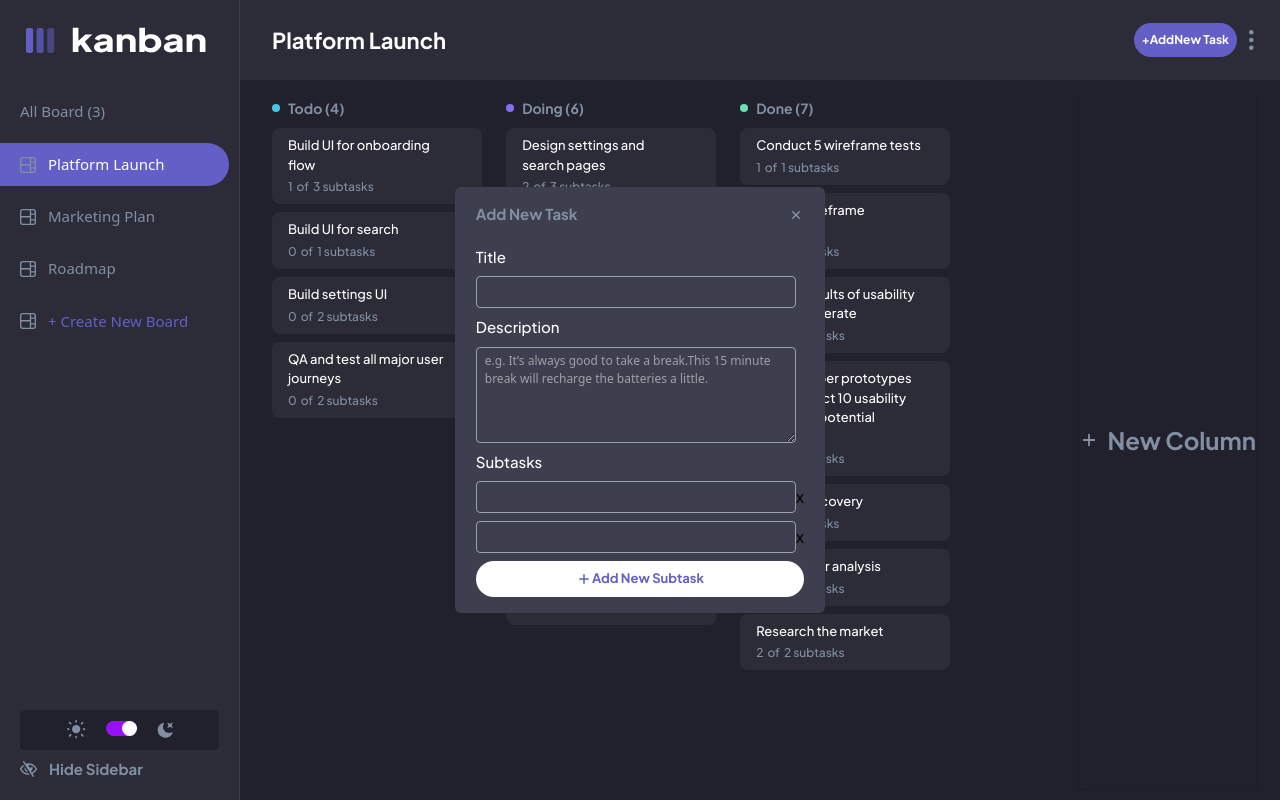
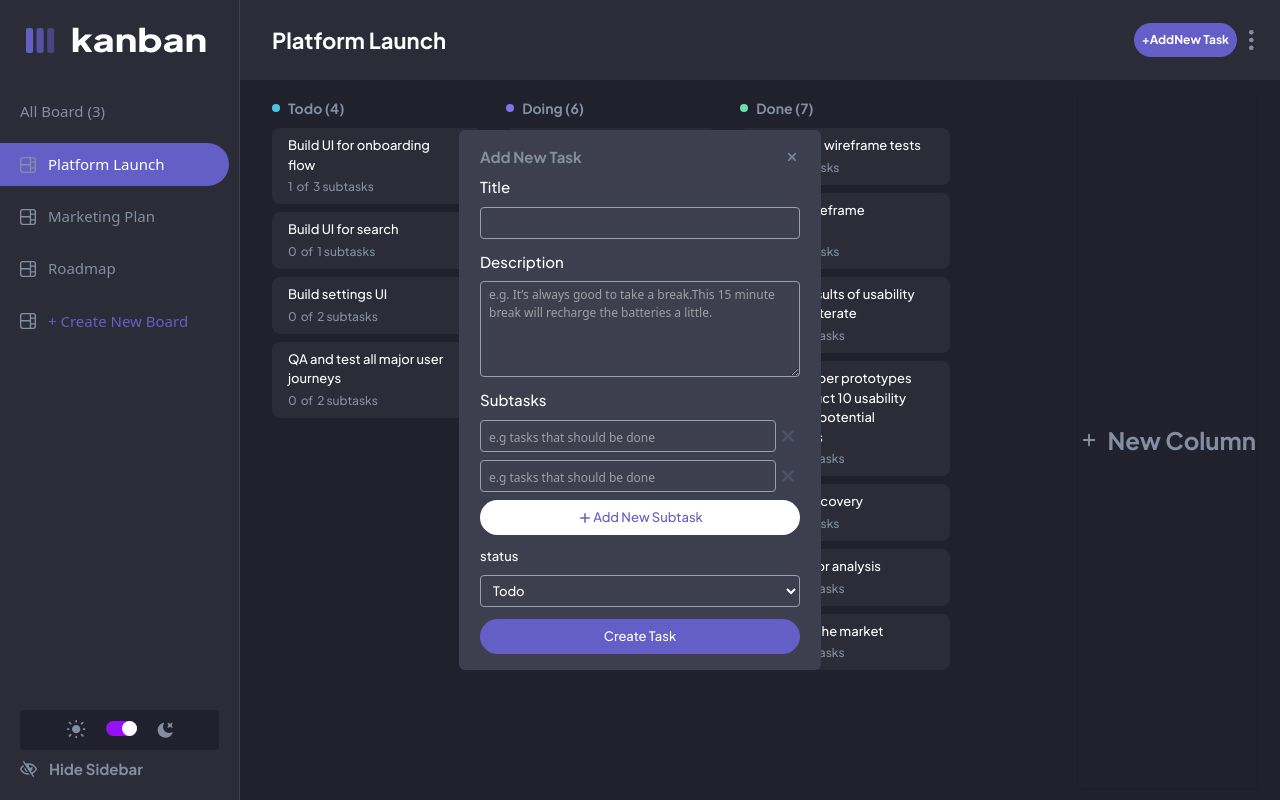
Before and after one commit to BigDahn/kanban_App, a React (Vite) app: page / in a window 1280 px wide. Both pictures are taken after a click on the button "+AddNew Task". Built offline with nearby package versions, Linux system fonts and the light colour scheme.

Commit message:
add new task 100%

```diff
--- a/src/components/AddTask.jsx
+++ b/src/components/AddTask.jsx
@@ -1,26 +1,72 @@
-import {
-  HandRaisedIcon,
-  PlusIcon,
-  XCircleIcon,
-  XMarkIcon,
-} from "@heroicons/react/16/solid";
+import { PlusIcon, XMarkIcon } from "@heroicons/react/16/solid";
+
 import { useState } from "react";
+import Select from "../ui/Select";
 
 function AddTask() {
-  const [numberSubtasks, setNumberSubtasks] = useState(2);
-  let newArray = Array.from({ length: numberSubtasks }, (s, i) => i);
+  const [subtasks, setSubTasks] = useState([
+    {
+      title: "",
+      isCompleted: false,
+    },
+    {
+      title: "",
+      isCompleted: false,
+    },
+  ]);
 
-  function increaseTasks() {
-    setNumberSubtasks((s) => s + 1);
-    console.log(numberSubtasks);
+  const [taskInfo, setTaskInfo] = useState({
+    title: "",
+    description: "",
+    status: "",
+  });
+
+  function handleChange(e) {
+    const { name, value } = e.target;
+
+    setTaskInfo({
+      ...taskInfo,
+      [name]: value,
+    });
+  }
+
+  function addmoreSubtasks() {
+    setSubTasks([
+      ...subtasks,
+      {
+        title: "",
+        isCompleted: false,
+      },
+    ]);
+  }
+
+  function removeInput(d) {
+    setSubTasks(subtasks.filter((s, i) => i !== d));
   }
 
   function handleSubmit(e) {
     e.preventDefault();
+    const { title, description, status } = taskInfo;
+
+    const data = {
+      title: title,
+      description: description,
+      status: status,
+      subtasks: subtasks,
+    };
+
+    console.log(data);
+  }
+
+  function subTasks(e, i) {
+    const { value, name } = e.target;
+    let newSubtasks = [...subtasks];
+    newSubtasks[i][name] = value;
+    setSubTasks(newSubtasks);
   }
 
   return (
-    <div className="absolute inset-0 max-h-min flex flex-col gap-5 items-start max-w-fit px-[1.3rem] py-4  m-auto rounded-md bg-primary-500">
+    <div className="absolute inset-0 max-h-min flex flex-col gap-2 items-start max-w-fit px-[1.3rem] py-4  m-auto rounded-md bg-primary-500">
       <div className="flex items-center justify-between w-full ">
         <h3 className="text-[15px] font-plus-jakarta-sans font-bold text-primary-600">
           Add New Task
@@ -28,10 +74,10 @@ function AddTask() {
         <XMarkIcon
           className="size-4 text-primary-600 hover:text-primary-100"
           role="button"
-          // onClick={() => dispatch(closeColumnModal())}
+          //nClick={() => dispatch(closeColumnModal())}
         />
       </div>
-      <form className="flex flex-col  gap-2" onSubmit={(e) => handleSubmit(e)}>
+      <form className="flex flex-col  gap-3" onSubmit={(e) => handleSubmit(e)}>
         <div className="flex flex-col gap-2">
           <label
             htmlFor="title"
@@ -40,47 +86,70 @@ function AddTask() {
             Title
           </label>
           <input
+            id="title"
             name="title"
             type="text"
+            onChange={handleChange}
             className="bg-transparent border-1 border-gray-400 outline-none  w-[20rem] h-[2rem] px-2 rounded-sm text-white hover:border-primary-100 cursor-pointer"
           />
         </div>
         <div className="flex flex-col gap-2">
           <label
-            htmlFor="Description"
+            htmlFor="description"
             className="text-[15px] font-plus-jakarta-sans font-medium text-white"
           >
             Description
           </label>
           <textarea
-            name="Description"
+            id="description"
+            name="description"
             type="text"
+            onChange={handleChange}
             placeholder="e.g. It’s always good to take a break.This 15 minute break will recharge the batteries a little."
             className="bg-transparent border-1 border-gray-400 text-[12px] outline-none  w-[20rem] h-[6rem] py-1 flex items-start justify-start px-2 rounded-sm text-white hover:border-primary-100 cursor-pointer"
           />
         </div>
         <div className="flex flex-col gap-2">
           <label
-            htmlFor="subtasks"
+            htmlFor="title"
             className="text-[15px] font-plus-jakarta-sans font-medium text-white"
           >
             Subtasks
           </label>
-          {newArray.map((s, i) => {
+          {subtasks.map((s, i) => {
             return (
-              <div key={i}>
-                <input className="bg-transparent border-1 border-gray-400 outline-none  w-[20rem] h-[2rem] px-2 rounded-sm text-white hover:border-primary-100 cursor-pointer" />
-                <button>x</button>
+              <div
+                key={i}
+                className="w-[20rem] flex items-center justify-start"
+              >
+                <input
+                  onChange={(e) => subTasks(e, i)}
+                  name="title"
+                  placeholder="e.g tasks that should be done "
+                  className="bg-transparent border-1 border-gray-400 outline-none w-full  h-[2rem] px-2 rounded-sm text-white hover:border-primary-100 cursor-pointer placeholder:text-[12px]"
+                />
+                <button onClick={() => removeInput(i)}>
+                  <XMarkIcon className="size-6 text-gray-600" />
+                </button>
               </div>
             );
           })}{" "}
           <button
-            className="bg-white rounded-full flex items-center justify-center text-primary-100 text-[13px] py-2 font-bold font-plus-jakarta-sans"
-            onClick={() => increaseTasks()}
+            className="bg-white rounded-full flex items-center justify-center text-primary-100 text-[13px] py-2 font-medium font-plus-jakarta-sans"
+            onClick={() => addmoreSubtasks()}
           >
             <PlusIcon className="size-4" /> Add New Subtask
           </button>
         </div>
+        <div className="flex flex-col gap-2">
+          <label className="text-[13px] font-plus-jakarta-sans font-medium text-white">
+            status
+          </label>
+          <Select onChange={handleChange} />
+        </div>
+        <button className="bg-primary-100 text-white rounded-full text-[13px] font-plus-jakarta-sans font-medium py-2">
+          Create Task
+        </button>
       </form>
     </div>
   );
--- a/src/ui/Select.jsx
+++ b/src/ui/Select.jsx
@@ -1,9 +1,25 @@
 import React from "react";
+import { useSelector } from "react-redux";
 
-function Select() {
+function Select({ onChange }) {
+  const { data, activeState } = useSelector((state) => state.kanban);
+
   return (
-    <select>
-      <option></option>
+    <select
+      name="status"
+      onChange={onChange}
+      className="bg-transparent border-1 text-[13px] font-plus-jakarta-sans font-medium border-gray-400 outline-none  w-[20rem] h-[2rem] px-2 rounded-sm text-white hover:border-primary-100 cursor-pointer"
+    >
+      {data
+        .filter((s) => s.name === activeState)[0]
+        .columns.map((s, i) => (
+          <option
+            key={i}
+            className="bg-primary-500 text-[13px] text-primary-600"
+          >
+            {s.name}
+          </option>
+        ))}
     </select>
   );
 }
```
